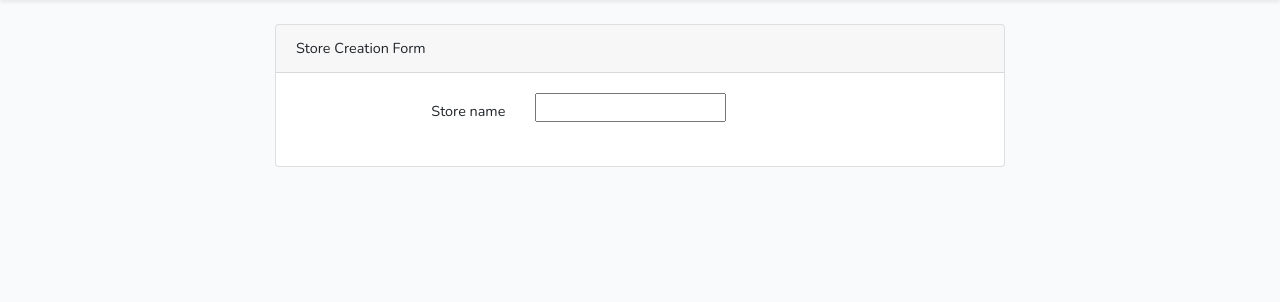
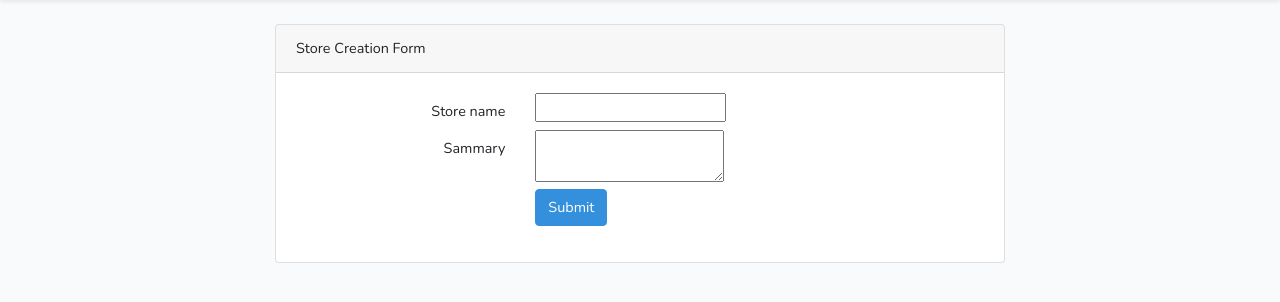
Before and after one commit to SalmaMeniawy/E-Commerce-Application-with-Laravel, a Laravel app: page /stores/create in a window 1280 px wide. Shown: the part 55-357 px from the top of the page. Run offline with Laravel 8, Linux system fonts and the light colour scheme; style sheets or scripts are compiled from the project's sources.

Commit message:
add buttons to store form for creation'

```diff
--- a/resources/views/store/create_store.blade.php
+++ b/resources/views/store/create_store.blade.php
@@ -15,6 +15,17 @@
                              <div class="col-md-6">
                                  <input name="store_name" type="text">
                              </div>
+                             <label for="sammary" class="col-md-4 col-form-label text-md-right">Sammary                 </label>
+                             <div class="col-md-6">
+                                 <textarea name="sammary">
+                                 </textarea>
+                             </div>
+
+                          <div class="col-md-8 offset-md-4">
+                                <button type="submit" class="btn btn-primary">
+                                   Submit
+                                </button>
+                             </div>
                         </div>
                     </form>
                  </div>
```
